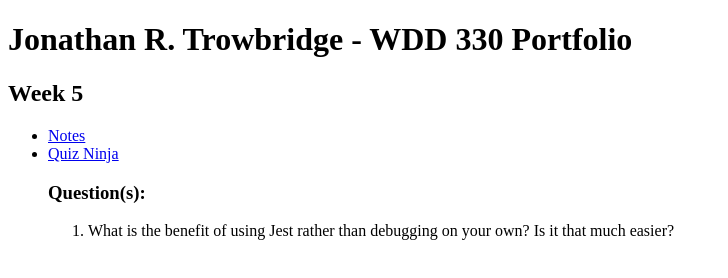
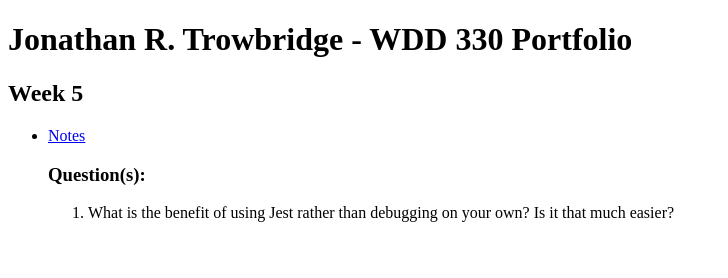
Before and after one commit to jontrow1/WDD330, a plain HTML site: page Week5/week5.html in a window 1280 px wide. Shown: the whole page, without its empty margins (0-728 px from the left). Drawn offline with Linux system fonts and the light colour scheme.

Commit message:
week 5 update

```diff
--- a/Week5/week5.html
+++ b/Week5/week5.html
@@ -18,7 +18,6 @@
     <h2>Week 5</h2>
     <ul>
       <li><a href="notes.html">Notes</a></li>
-      <li><a href="QuizNinja/index.html">Quiz Ninja</a></li>
     </ul>
 
     <h3 style="margin-left: 40px">Question(s):</h3>
```
